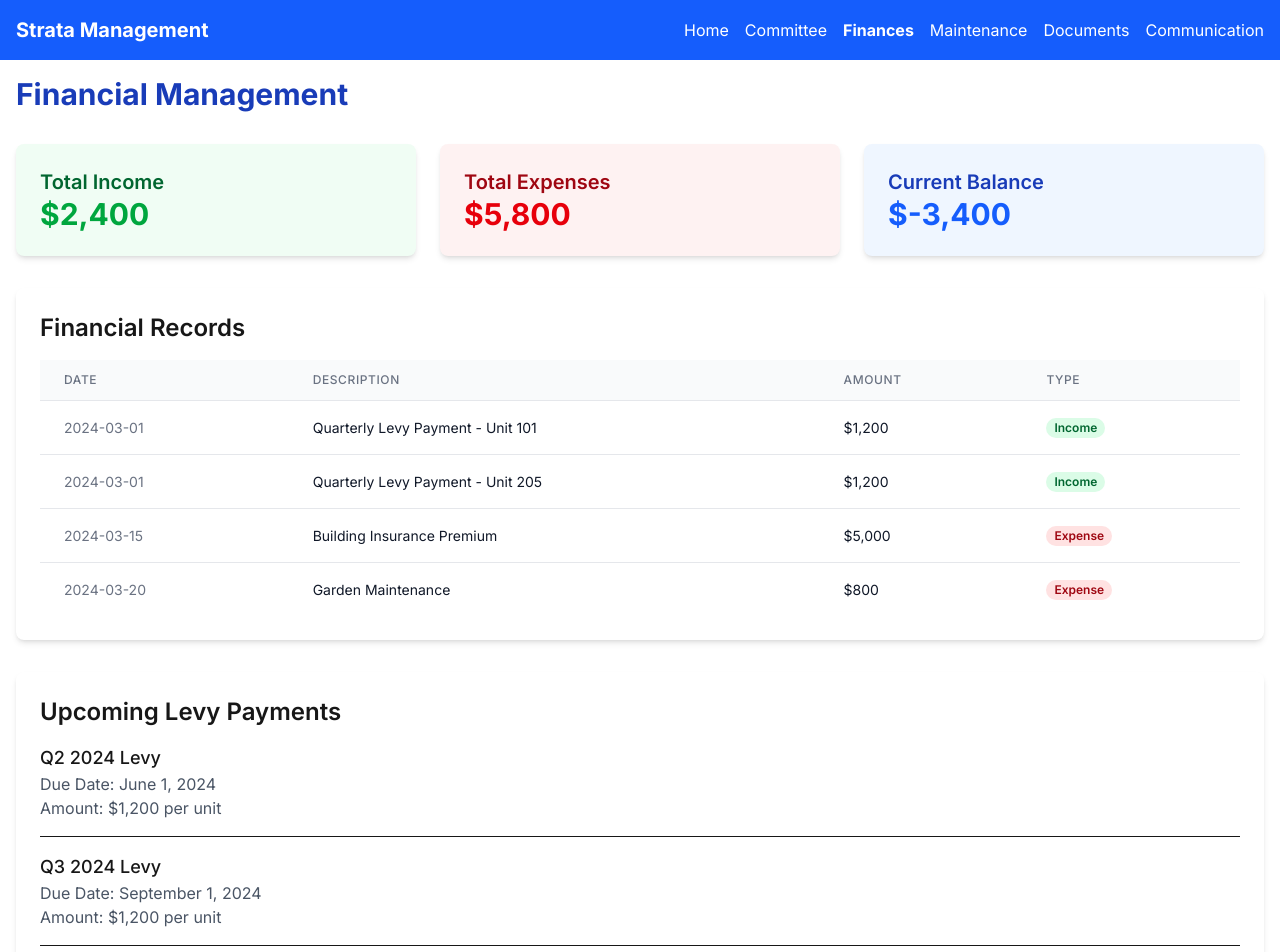
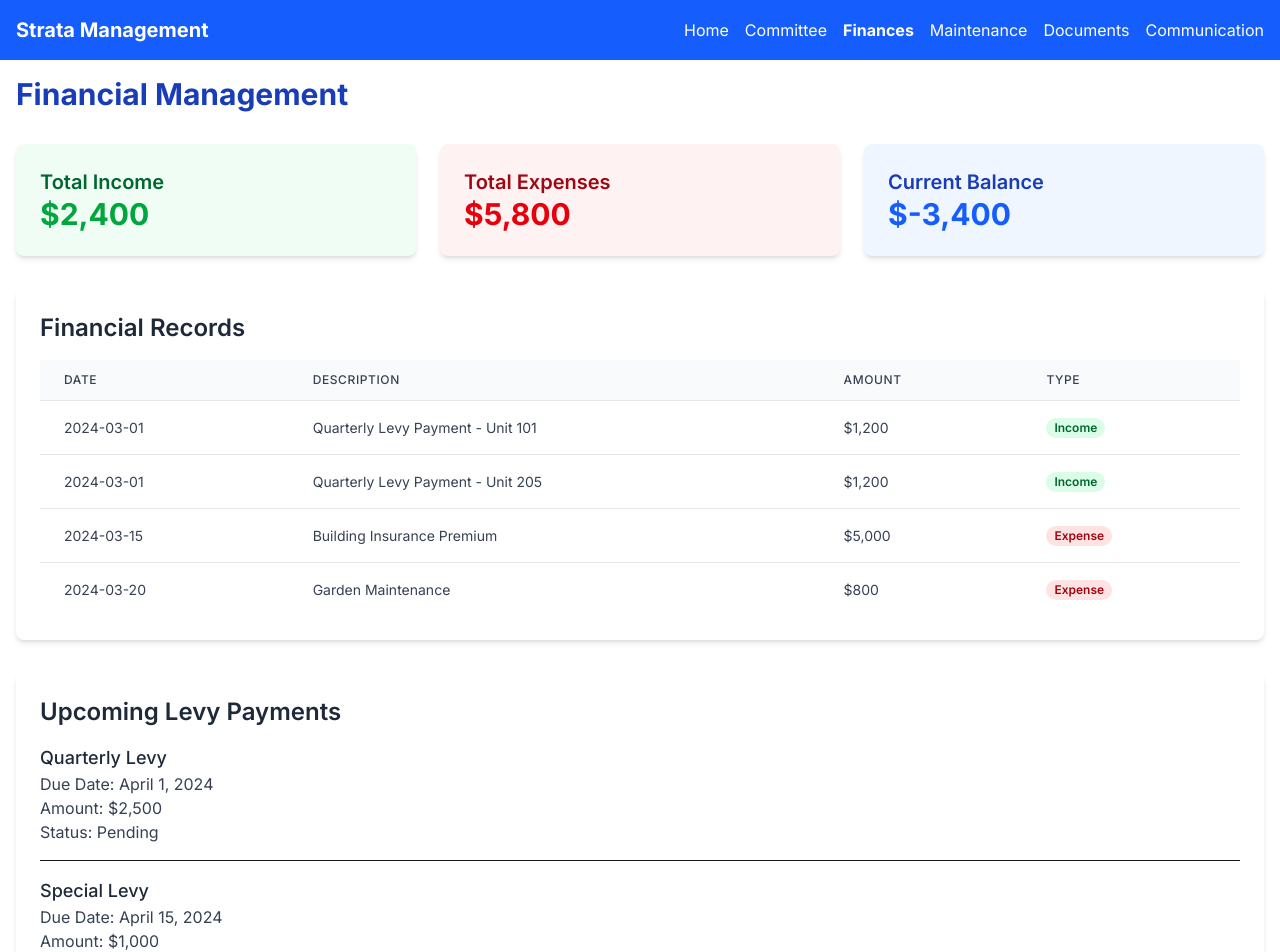
Before and after one commit to ymal0304/Strata-Management-Info-1111, a Next.js app: page /finances in a window 1280 px wide. Shown: the top 952 px of the page. Built offline with nearby package versions, Linux system fonts and the light colour scheme.

Commit message:
fourth commit

```diff
--- a/app/finances/page.tsx
+++ b/app/finances/page.tsx
@@ -67,21 +67,21 @@ export default function FinancesPage() {
       </div>
 
       <div className="bg-white rounded-lg shadow-md p-6">
-        <h2 className="text-2xl font-semibold mb-4">Financial Records</h2>
+        <h2 className="text-2xl font-semibold mb-4 text-gray-800">Financial Records</h2>
         <div className="overflow-x-auto">
           <table className="min-w-full divide-y divide-gray-200">
             <thead className="bg-gray-50">
               <tr>
-                <th className="px-6 py-3 text-left text-xs font-medium text-gray-500 uppercase tracking-wider">
+                <th className="px-6 py-3 text-left text-xs font-medium text-gray-700 uppercase tracking-wider">
                   Date
                 </th>
-                <th className="px-6 py-3 text-left text-xs font-medium text-gray-500 uppercase tracking-wider">
+                <th className="px-6 py-3 text-left text-xs font-medium text-gray-700 uppercase tracking-wider">
                   Description
                 </th>
-                <th className="px-6 py-3 text-left text-xs font-medium text-gray-500 uppercase tracking-wider">
+                <th className="px-6 py-3 text-left text-xs font-medium text-gray-700 uppercase tracking-wider">
                   Amount
                 </th>
-                <th className="px-6 py-3 text-left text-xs font-medium text-gray-500 uppercase tracking-wider">
+                <th className="px-6 py-3 text-left text-xs font-medium text-gray-700 uppercase tracking-wider">
                   Type
                 </th>
               </tr>
@@ -89,16 +89,16 @@ export default function FinancesPage() {
             <tbody className="bg-white divide-y divide-gray-200">
               {records.map((record, index) => (
                 <tr key={index}>
-                  <td className="px-6 py-4 whitespace-nowrap text-sm text-gray-500">
+                  <td className="px-6 py-4 whitespace-nowrap text-sm text-gray-700">
                     {record.date}
                   </td>
-                  <td className="px-6 py-4 whitespace-nowrap text-sm text-gray-900">
+                  <td className="px-6 py-4 whitespace-nowrap text-sm text-gray-700">
                     {record.description}
                   </td>
-                  <td className="px-6 py-4 whitespace-nowrap text-sm text-gray-900">
+                  <td className="px-6 py-4 whitespace-nowrap text-sm text-gray-700">
                     ${record.amount.toLocaleString()}
                   </td>
-                  <td className="px-6 py-4 whitespace-nowrap text-sm">
+                  <td className="px-6 py-4 whitespace-nowrap text-sm text-gray-700">
                     <span
                       className={`px-2 inline-flex text-xs leading-5 font-semibold rounded-full ${
                         record.type === 'income'
@@ -117,17 +117,19 @@ export default function FinancesPage() {
       </div>
 
       <div className="bg-white rounded-lg shadow-md p-6">
-        <h2 className="text-2xl font-semibold mb-4">Upcoming Levy Payments</h2>
+        <h2 className="text-2xl font-semibold mb-4 text-gray-800">Upcoming Levy Payments</h2>
         <div className="space-y-4">
           <div className="border-b pb-4">
-            <h3 className="text-lg font-medium">Q2 2024 Levy</h3>
-            <p className="text-gray-600">Due Date: June 1, 2024</p>
-            <p className="text-gray-600">Amount: $1,200 per unit</p>
+            <h3 className="text-lg font-medium text-gray-800">Quarterly Levy</h3>
+            <p className="text-gray-700">Due Date: April 1, 2024</p>
+            <p className="text-gray-700">Amount: $2,500</p>
+            <p className="text-gray-700">Status: Pending</p>
           </div>
           <div className="border-b pb-4">
-            <h3 className="text-lg font-medium">Q3 2024 Levy</h3>
-            <p className="text-gray-600">Due Date: September 1, 2024</p>
-            <p className="text-gray-600">Amount: $1,200 per unit</p>
+            <h3 className="text-lg font-medium text-gray-800">Special Levy</h3>
+            <p className="text-gray-700">Due Date: April 15, 2024</p>
+            <p className="text-gray-700">Amount: $1,000</p>
+            <p className="text-gray-700">Status: Pending</p>
           </div>
         </div>
       </div>
```
